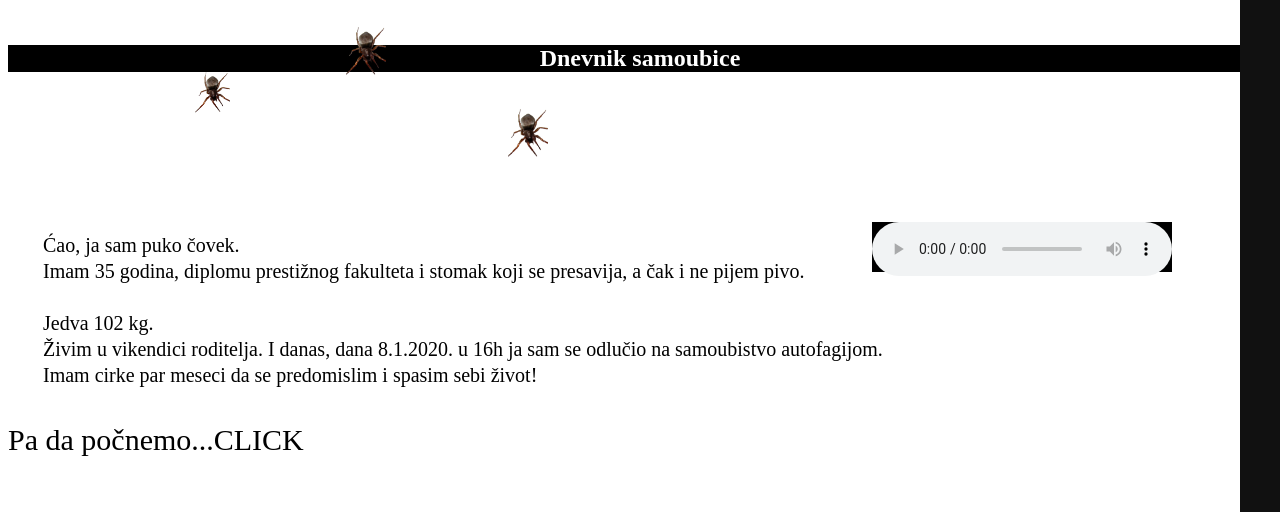
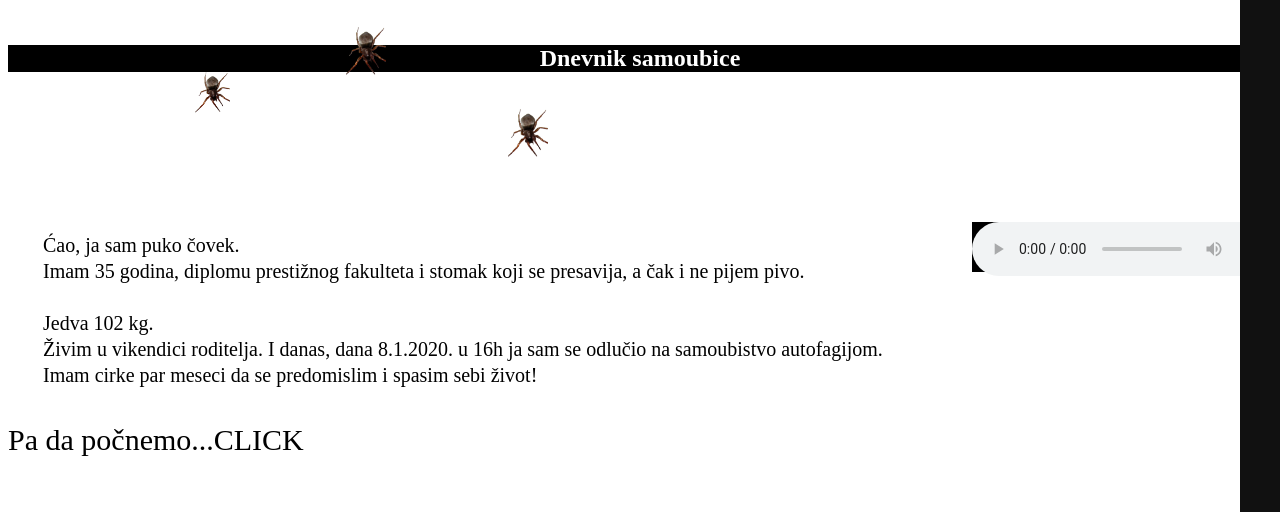
Before and after one commit to SSlivic/SSlivic.github.io, a PHP site: page / in a window 1280 px wide. Shown: the part 153-665 px from the top of the page. Run offline with PHP 8.4, Linux system fonts and the light colour scheme.

Commit message:
Update style.css

```diff
--- a/dnevnik samoubice/style.css
+++ b/dnevnik samoubice/style.css
@@ -185,6 +185,6 @@ margin-left:50px;}
 .radio{width:300px;
 	background-color: black;
 	height:50px;
-	margin-right: 100px;
+	margin:auto;
 	float: right;
 }
```
